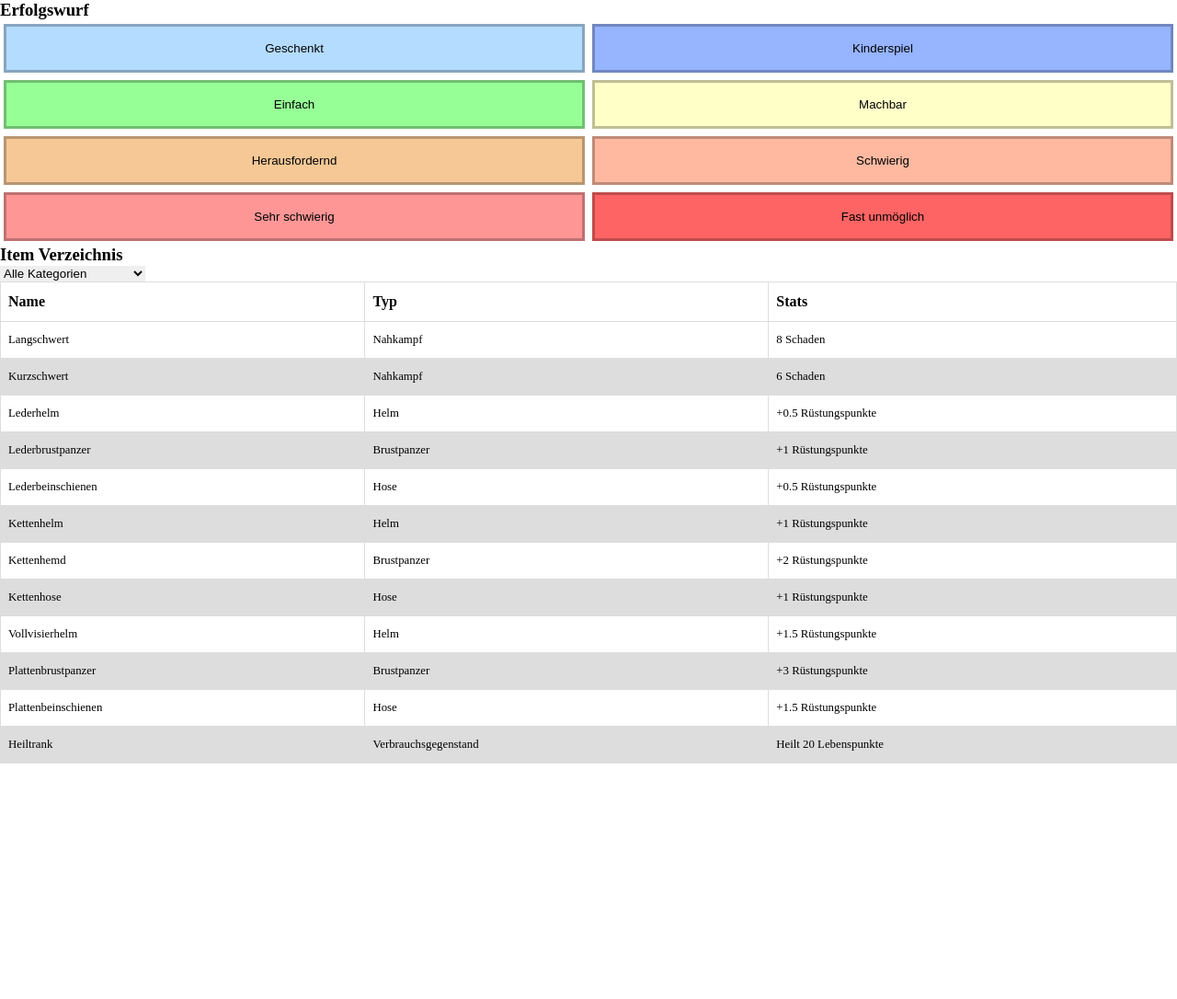
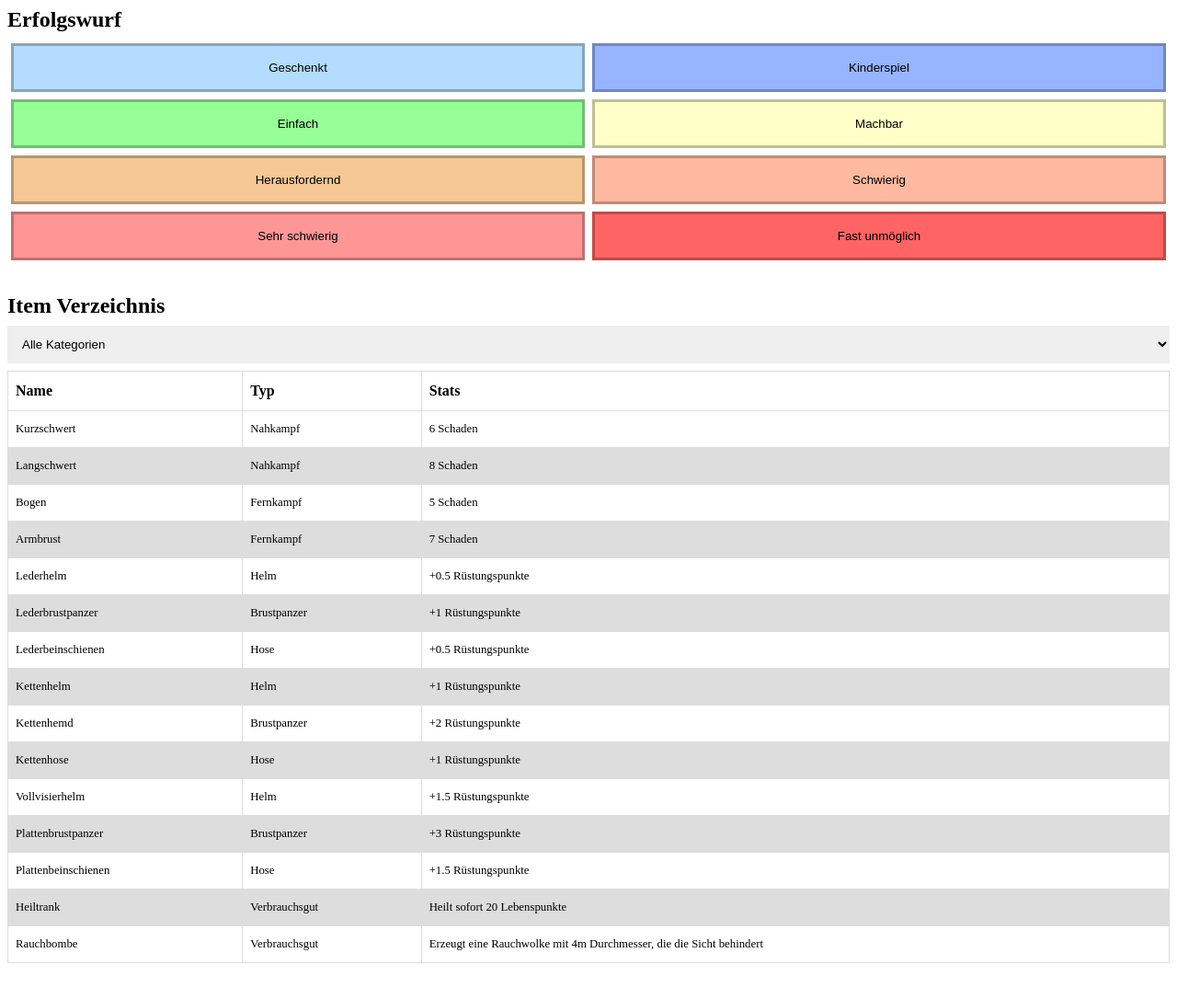
Before and after one commit to OlliStorm/RPGHelpers, a plain HTML site: page index.html in a window 1280 px wide. Shown: the whole page at 92% size. Before the commit the page ends 830 px from the top, so only its background shows below. Drawn offline with Linux system fonts and the light colour scheme.

Commit message:
Add files via upload

```diff
--- a/main.js
+++ b/main.js
@@ -1,13 +1,23 @@
 let items = [
+    {
+        "name": "Kurzschwert",
+        "type": "Nahkampf",
+        "damage": 6
+    },
     {
         "name": "Langschwert",
         "type": "Nahkampf",
         "damage": 8
     },
     {
-        "name": "Kurzschwert",
-        "type": "Nahkampf",
-        "damage": 6
+        "name": "Bogen",
+        "type": "Fernkampf",
+        "damage": 5
+    },
+    {
+        "name": "Armbrust",
+        "type": "Fernkampf",
+        "damage": 7
     },
     {
         "name": "Lederhelm",
@@ -56,8 +66,13 @@ let items = [
     },
     {
         "name": "Heiltrank",
-        "type": "Verbrauchsgegenstand",
-        "additionalInfo": "Heilt 20 Lebenspunkte"
+        "type": "Verbrauchsgut",
+        "additionalInfo": "Heilt sofort 20 Lebenspunkte"
+    },
+    {
+        "name": "Rauchbombe",
+        "type": "Verbrauchsgut",
+        "additionalInfo": "Erzeugt eine Rauchwolke mit 4m Durchmesser, die die Sicht behindert"
     }
 ];
 
--- a/styles.css
+++ b/styles.css
@@ -3,6 +3,19 @@
     padding: 0;
     box-sizing: border-box;
     border: none;
+}
+
+body {
+    padding: 0.5rem;
+}
+
+body > div {
+    margin-bottom: 2rem;
+}
+
+h3 {
+    font-size: 1.5rem;
+    margin-bottom: 0.5rem;
 }
 
 button {
@@ -14,9 +27,22 @@ button {
     border-style: solid;
 }
 
+select {
+    width: 100%;
+    padding: 0.75rem;
+    margin-bottom: 0.5rem;
+}
+
 #success-evaluation > div {
     display: flex;
     flex-wrap: wrap;
+}
+
+#success-evaluation-result {
+    position: fixed;
+    top: 50vh;
+    left: 50vw;
+    transform: translate(-50%, -50%);
 }
 
 #success-evaluation button {
@@ -38,7 +64,6 @@ td, th {
     text-align: left;
     padding: 0.75rem 0.5rem;
     width: max-content;
-    white-space: nowrap;
 }
 
 td {
```
